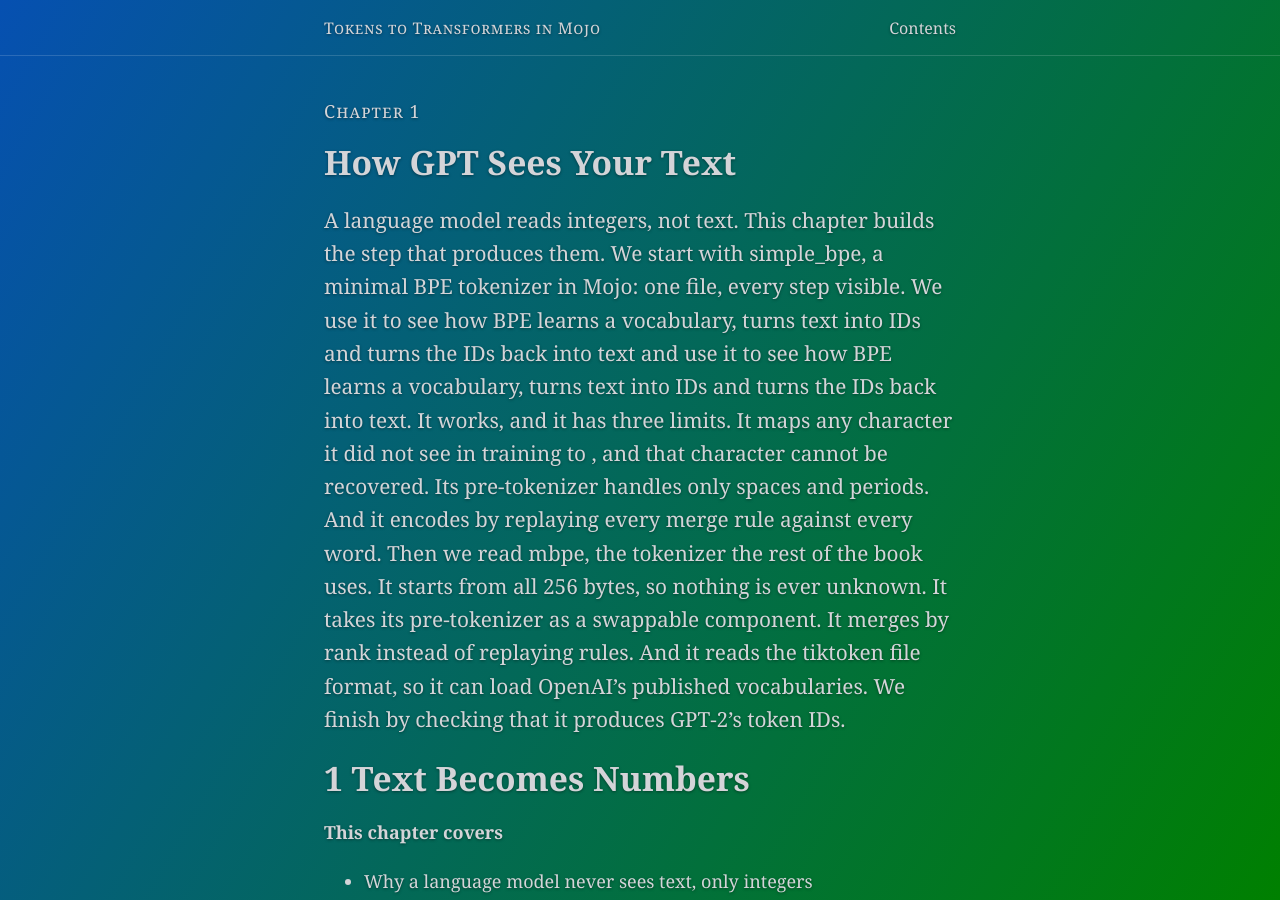
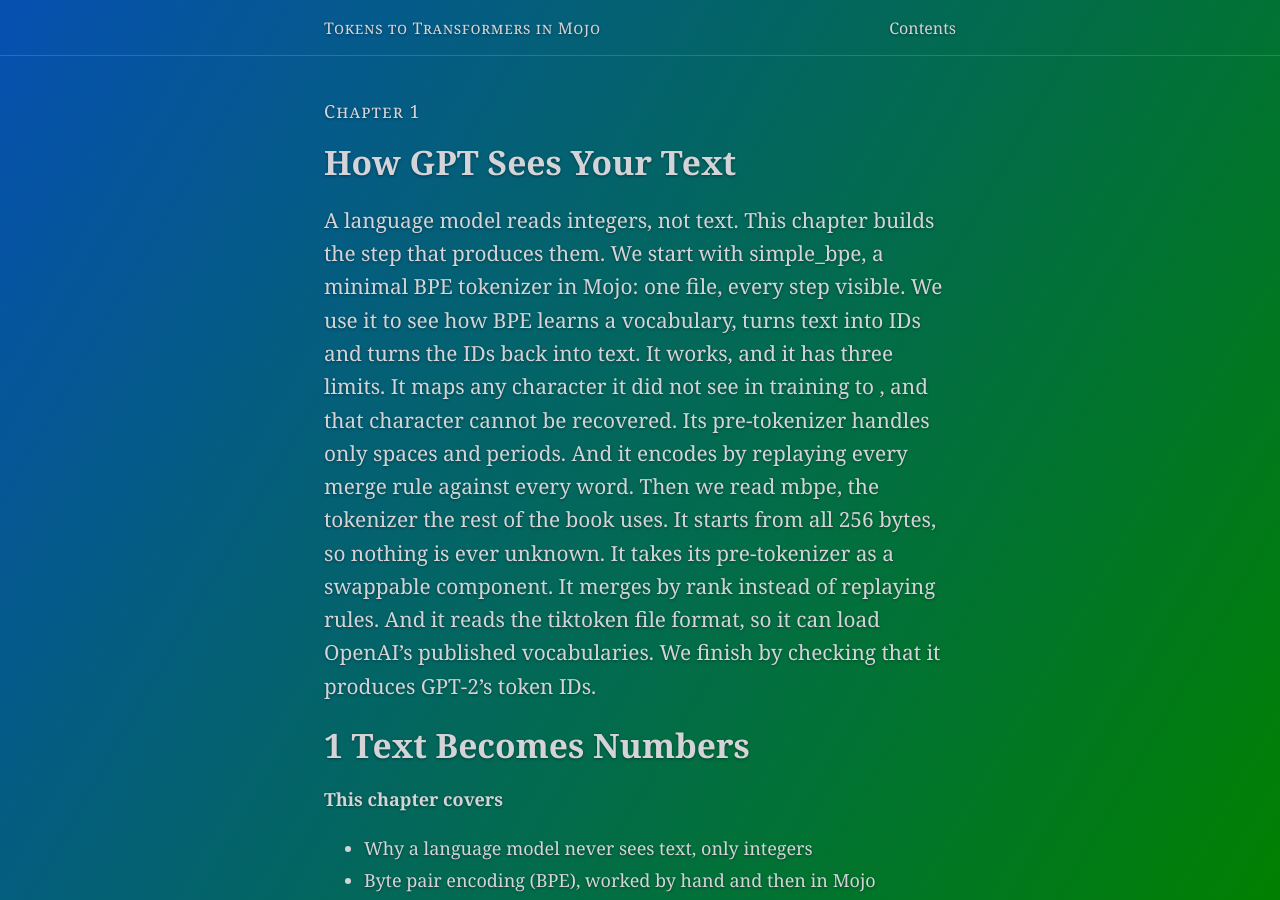
Before and after one commit to ratulb/tokens-to-transformers, a Jekyll site: the page built from _chapters/ch01.md, in a window 1280 px wide and 900 px high. Built offline with Jekyll 4.4.1, drawn with Linux system fonts in a browser that asks for light colours.

Commit message:
Escape chapter descriptions; fix ch01 description duplication

```diff
--- a/_chapters/ch01.md
+++ b/_chapters/ch01.md
@@ -5,7 +5,7 @@
 chapter: 1
 permalink: /ch01/
 description: >
-  A language model reads integers, not text. This chapter builds the step that produces them. We start with simple_bpe, a minimal BPE tokenizer in Mojo: one file, every step visible. We use it to see how BPE learns a vocabulary, turns text into IDs and turns the IDs back into text and use it to see how BPE learns a vocabulary, turns text into IDs and turns the IDs back into text. It works, and it has three limits. It maps any character it did not see in training to <UNK>, and that character cannot be recovered. Its pre-tokenizer handles only spaces and periods. And it encodes by replaying every merge rule against every word. Then we read mbpe, the tokenizer the rest of the book uses. It starts from all 256 bytes, so nothing is ever unknown. It takes its pre-tokenizer as a swappable component. It merges by rank instead of replaying rules. And it reads the tiktoken file format, so it can load OpenAI’s published vocabularies. We finish by checking that it produces GPT-2’s token IDs.
+  A language model reads integers, not text. This chapter builds the step that produces them. We start with simple_bpe, a minimal BPE tokenizer in Mojo: one file, every step visible.   We use it to see how BPE learns a vocabulary, turns text into IDs and turns the IDs back into text. It works, and it has three limits. It maps any character it did not see in training to <UNK>, and that character cannot be recovered. Its pre-tokenizer handles only spaces and periods. And it encodes by replaying every merge rule against every word. Then we read mbpe, the tokenizer the rest of the book uses. It starts from all 256 bytes, so nothing is ever unknown. It takes its pre-tokenizer as a swappable component. It merges by rank instead of replaying rules. And it reads the tiktoken file format, so it can load OpenAI’s published vocabularies. We finish by checking that it produces GPT-2’s token IDs.
 
 ---
 
--- a/_includes/chapter_list.html
+++ b/_includes/chapter_list.html
@@ -3,7 +3,7 @@
 {% for ch in chapters %}
   <li>
     <a href="{{ ch.url | relative_url }}"><span class="chnum">Chapter {{ ch.chapter }}</span>{{ ch.title }}</a>
-    {% if ch.description %}<p>{{ ch.description }}</p>{% endif %}
+    {% if ch.description %}<p>{{ ch.description | escape }}</p>{% endif %}
   </li>
 {% endfor %}
 </ol>
--- a/_layouts/default.html
+++ b/_layouts/default.html
@@ -4,7 +4,7 @@
   <meta charset="utf-8">
   <meta name="viewport" content="width=device-width, initial-scale=1">
   <title>{% if page.title %}{{ page.title }} · {% endif %}{{ site.title }}</title>
-  <meta name="description" content="{{ page.description | default: site.description }}">
+  <meta name="description" content="{{ page.description | default: site.description | escape }}">
   <link rel="stylesheet" href="{{ '/assets/style.css' | relative_url }}">
 </head>
 <body>
```
